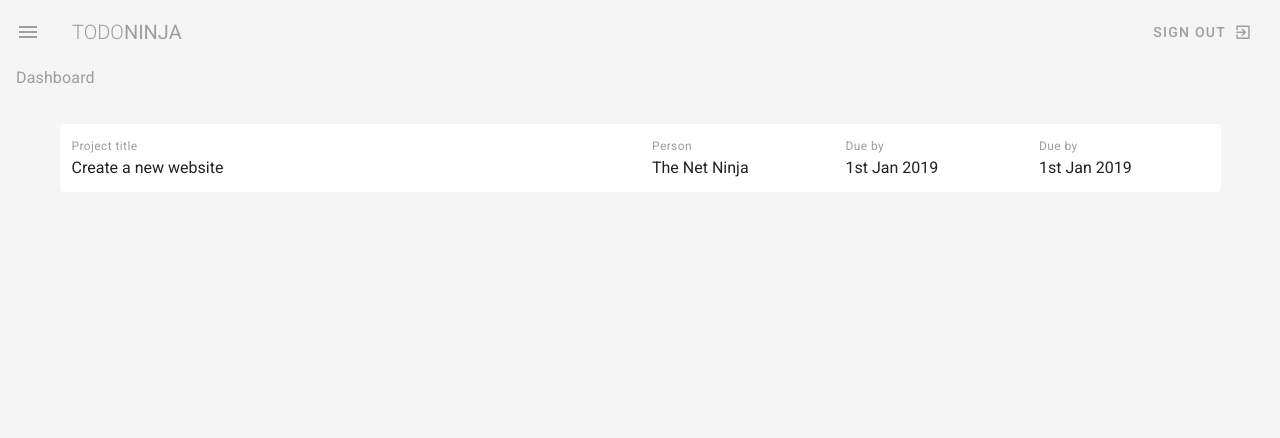
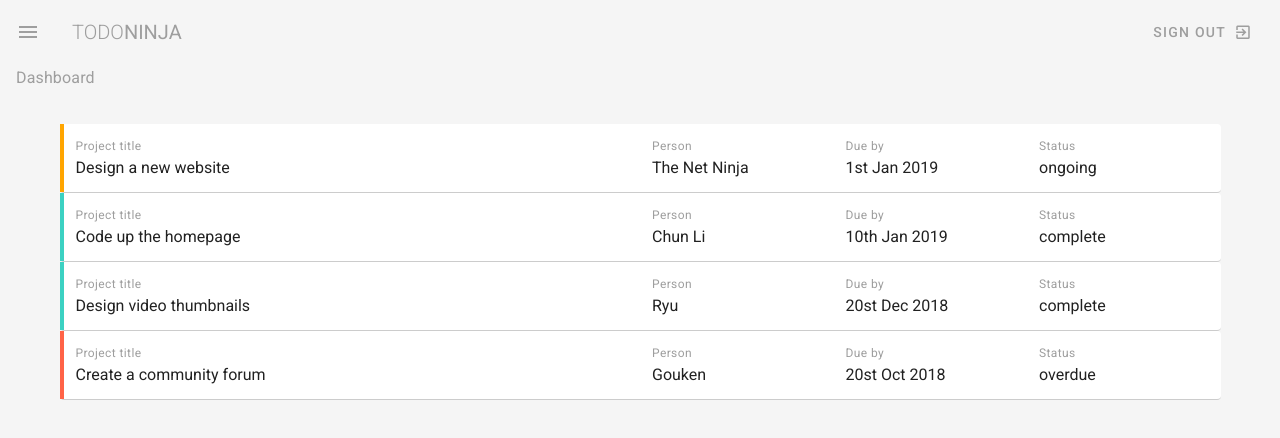
Before and after one commit to hijachu/todo-ninja, a Vue app: page / in a window 1280 px wide. Shown: the top 438 px of the page. Built offline with nearby package versions, Linux system fonts and the light colour scheme.

Commit message:
Tutorial #15 -Dummy Project Data

```diff
--- a/src/views/Dashboard.vue
+++ b/src/views/Dashboard.vue
@@ -3,26 +3,29 @@
     <h1 class="subtitle-1 grey--text">Dashboard</h1>
 
     <v-container class="my-5">
-      <v-card flat class="pa-3">
+
+      <v-card flat class="pa-3" v-for="project in projects" :key="project.title">
+
         <v-row>
-          <v-col cols="12" md="6">
+          <v-col cols="12" md="6" :class="`pa-3 project ${project.status}`">
             <div class="caption grey--text">Project title</div>
-            <div>Create a new website</div>
+            <div>{{ project.title }}</div>
           </v-col>
           <v-col cols="6" sm="4" md="2">
             <div class="caption grey--text">Person</div>
-            <div>The Net Ninja</div>
+            <div>{{ project.person }}</div>
           </v-col>
           <v-col cols="6" sm="4" md="2">
             <div class="caption grey--text">Due by</div>
-            <div>1st Jan 2019</div>
+            <div>{{ project.due }}</div>
           </v-col>
           <v-col cols="2" sm="4" md="2">
-            <div class="caption grey--text">Due by</div>
-            <div>1st Jan 2019</div>
+            <div class="caption grey--text">Status</div>
+            <div>{{ project.status }}</div>
           </v-col>
         </v-row>
       </v-card>
+
     </v-container>
   </div>
 </template>
@@ -32,5 +35,35 @@ export default {
   name: "dashboard",
 
   components: {},
+
+  data() {
+    return {
+      projects: [
+        { title: 'Design a new website', person: 'The Net Ninja', due: '1st Jan 2019', status: 'ongoing', content: 'Tempor ea consequat sint ex laborum ex ipsum laborum cupidatat est ipsum ullamco nulla. Voluptate anim eiusmod eu ad dolor quis do adipisicing sint aliquip. Nostrud velit nostrud duis ipsum ad exercitation sit qui dolore mollit. In ut excepteur fugiat est nulla amet labore tempor aliqua id enim aliquip. Minim irure consectetur quis sunt dolor occaecat eu occaecat proident anim irure commodo. Aliqua do est eu sit laboris.' },
+        { title: 'Code up the homepage', person: 'Chun Li', due: '10th Jan 2019', status: 'complete', content: 'Tempor quis proident magna enim aliquip mollit ea tempor ea velit officia dolor quis. Velit et ea sit est est nulla. Elit pariatur voluptate quis nostrud excepteur irure esse pariatur enim magna sint.' },
+        { title: 'Design video thumbnails', person: 'Ryu', due: '20st Dec 2018', status: 'complete', content: 'Mollit sint amet magna esse. Sint qui occaecat velit proident magna adipisicing sunt do. Irure est mollit culpa culpa. Amet qui magna exercitation est in.' },
+        { title: 'Create a community forum', person: 'Gouken', due: '20st Oct 2018', status: 'overdue', content: 'Reprehenderit magna deserunt cupidatat voluptate id. Veniam cillum esse labore enim ut labore consectetur. Lorem cillum aliquip anim eu eu do. Deserunt fugiat laborum aliqua do magna ut et. Reprehenderit irure eiusmod nisi nisi amet officia. Eiusmod laborum adipisicing commodo et pariatur velit eiusmod eu mollit velit nulla. Ullamco est ut dolor minim reprehenderit nulla consequat irure irure enim mollit aliquip Lorem.' },
+      ]
+    }
+  },
+
 };
 </script>
+
+<style>
+.project.complete {
+  border-left: 4px solid #3cd1c2;
+}
+
+.project.ongoing {
+  border-left: 4px solid orange;
+}
+
+.project.overdue {
+  border-left: 4px solid tomato;
+}
+
+.row {
+  border-bottom: 1px solid #ccc;
+}
+</style>
```
